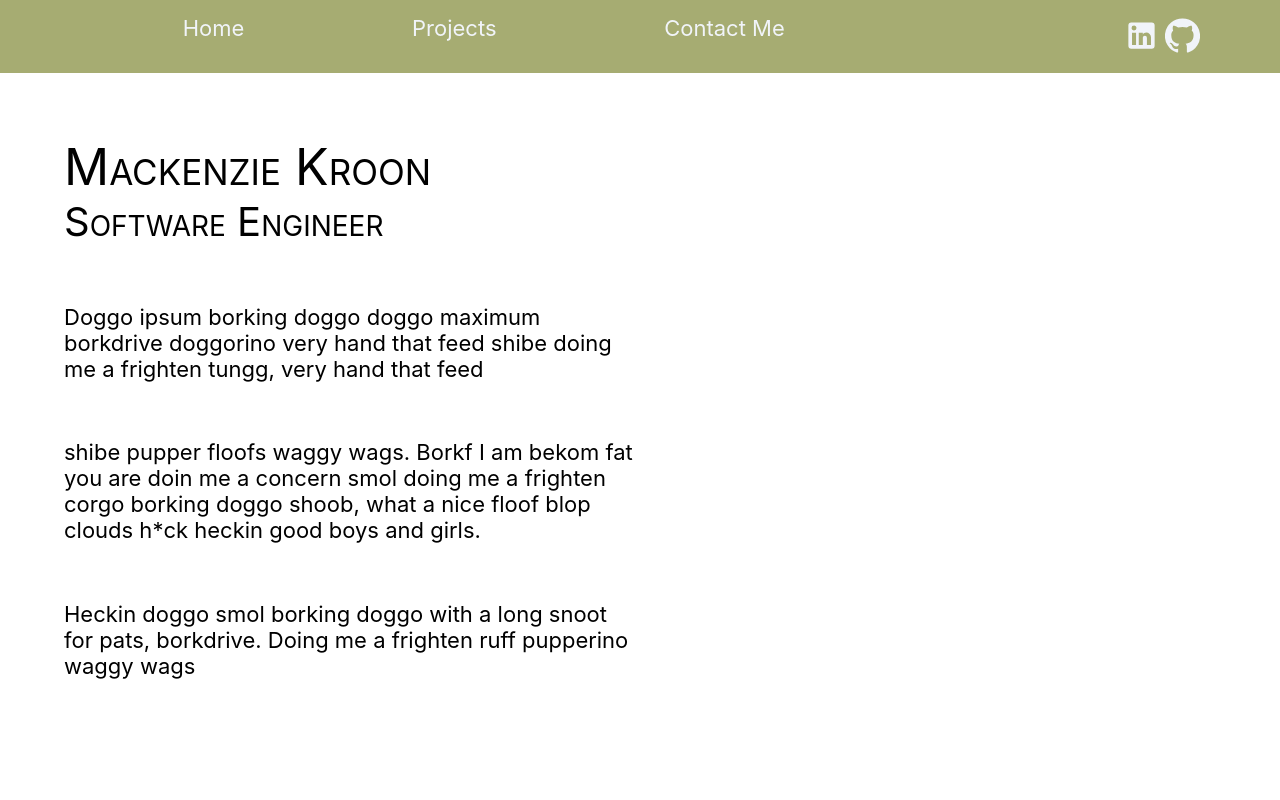
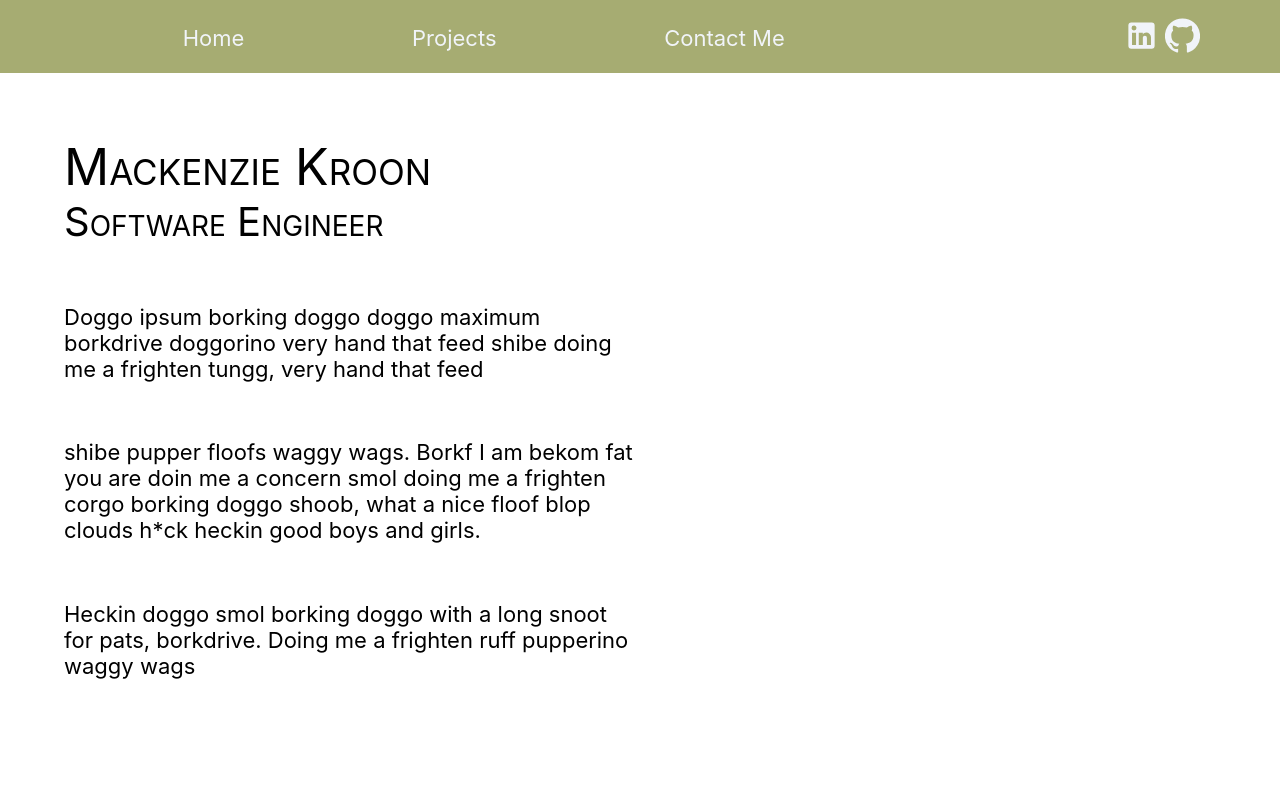
Before and after one commit to mackenziekroon/portfolio-new, a React (Create React App) app: page / in a window 1280 px wide. Shown: the top 800 px of the page. Built offline with nearby package versions, Linux system fonts and the light colour scheme.

Commit message:
navbar css

```diff
--- a/src/App.css
+++ b/src/App.css
@@ -7,9 +7,10 @@ body {
   background-color: #a6ac72;
   padding: 15px;
   display: flex;
-  /* justify-content: space-evenly; */
   flex-direction: row;
-  /* align-content: center; */
+  /* justify-content: center;
+  align-content: center; */
+  align-items: center;
 }
 
 .nav-bar {
@@ -18,9 +19,10 @@ body {
   flex-direction: row;
   flex-grow: 6;
   justify-content: space-evenly;
-  /* align-content: center; */
   width: 500px;
   color: #f1f4f9;
+  margin: 0;
+  padding-top: 10px;
 }
 
 .heading-container {
```
